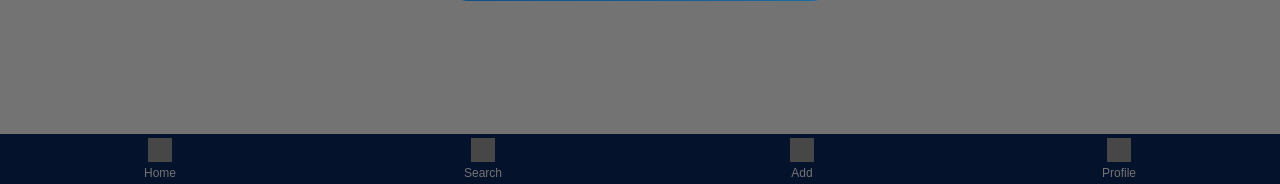
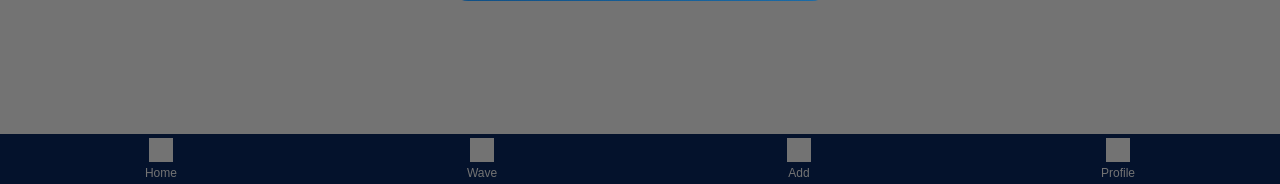
Before and after one commit to princecrayner/six, a Flask app: page / in a window 1280 px wide. Shown: the part 616-800 px from the top of the page. Run offline with Flask 3, Linux system fonts and the light colour scheme; data that the repository does not hold is empty; grey boxes are pictures that could not be loaded.

Commit message:
project updated

```diff
--- a/static/style.css
+++ b/static/style.css
@@ -1,3 +1,7 @@
+.nav-item img {
+  filter: brightness(0) invert(1);
+}
+
 .menu-icon {
   font-size: 28px;
   cursor: pointer;
--- a/templates/index.html
+++ b/templates/index.html
@@ -69,8 +69,8 @@
   </div>
 
   <div class="nav-item">
-    <img src="https://cdn.jsdelivr.net/gh/twitter/twemoji/assets/72x72/1f50d.png">
-    <span>Search</span>
+    <img src="https://cdn.jsdelivr.net/gh/twitter/twemoji/assets/72x72/1f514.png">
+    <span>Wave</span>
   </div>
 
   <div class="nav-item" class="addButton">
```
